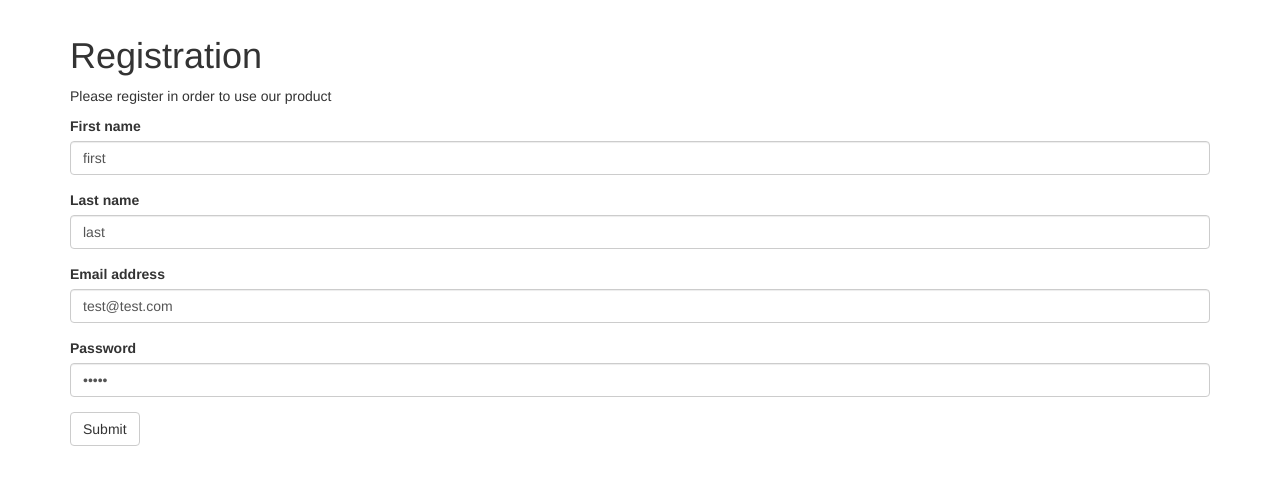
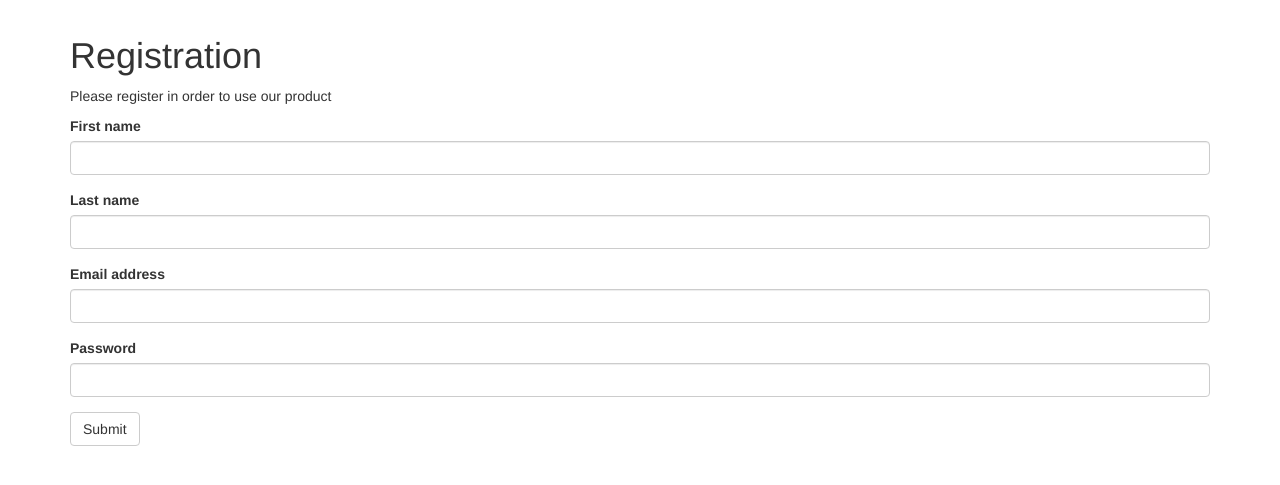
Before and after one commit to mikemill/pley, a PHP site: template src/views/registration/register.twig in a window 1280 px wide. Shown: the part 84-569 px from the top of the page. Run offline with PHP 8.4, Linux system fonts and the light colour scheme; the template is opened without the code that fills it, so the values that code supplies are empty; some libraries are stand-ins or nearby versions.

Commit message:
Remove default values used during testing

```diff
--- a/src/views/registration/form.twig
+++ b/src/views/registration/form.twig
@@ -5,19 +5,19 @@
 <form role="form" id="registration-form" action="/user/register" method="post">
     <div class="form-group">
         <label for="first-name">First name</label>
-        <input type="text" class="form-control" name="first_name" id="first-name" required value="first">
+        <input type="text" class="form-control" name="first_name" id="first-name" required>
     </div>
     <div class="form-group">
         <label for="last-name">Last name</label>
-        <input type="text" class="form-control" name="last_name" id="last-name" required value="last">
+        <input type="text" class="form-control" name="last_name" id="last-name" required>
     </div>
     <div class="form-group">
         <label for="email">Email address</label>
-        <input type="email" class="form-control" name="email" id="email" required value="test@test.com">
+        <input type="email" class="form-control" name="email" id="email" required>
     </div>
     <div class="form-group">
         <label for="password">Password</label>
-        <input type="password" class="form-control" name="password" id="password" required value="12345">
+        <input type="password" class="form-control" name="password" id="password" required>
     </div>
     {% block registraion_submit %}
     <button type="submit" class="btn btn-default">Submit</button>
```
